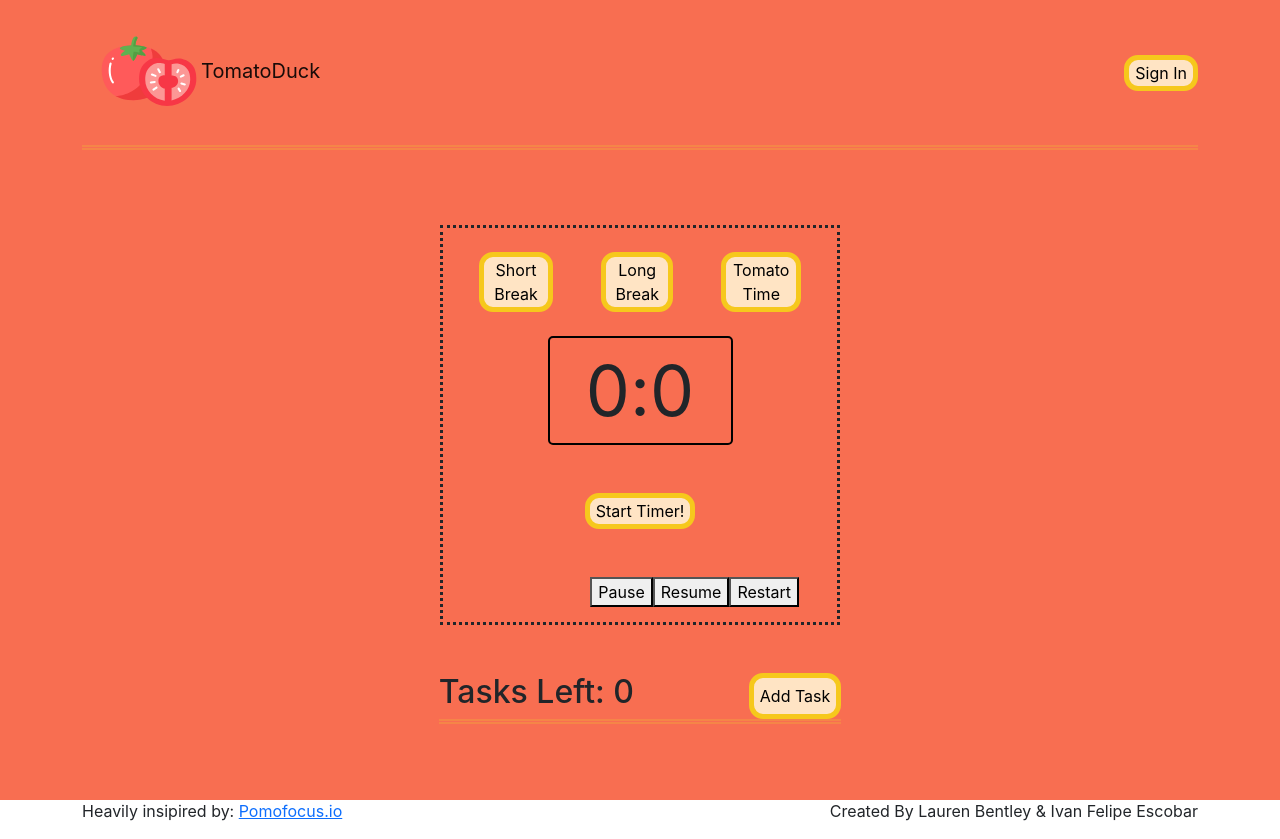
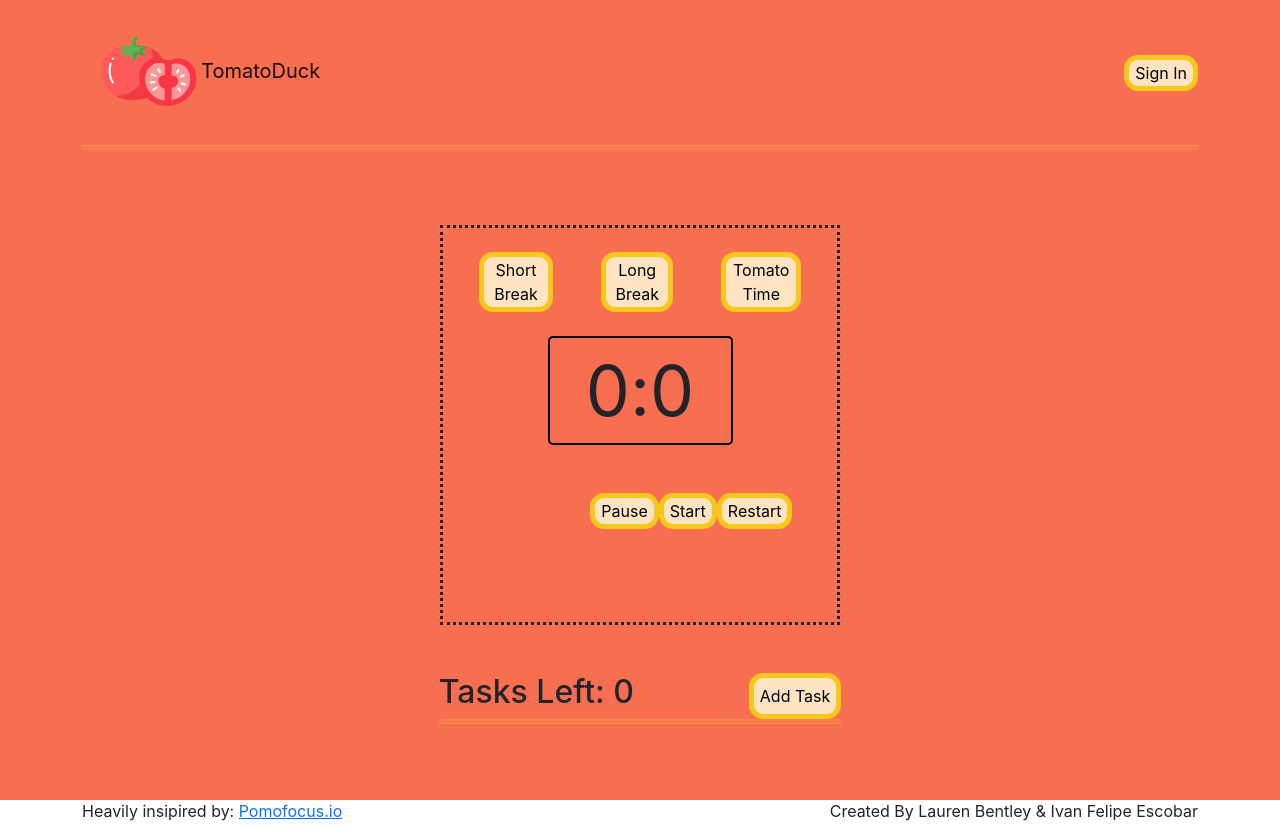
Before and after one commit to indwomt/tomatoduck, a React (Create React App) app in the folder client/: page / in a window 1280 px wide. Built offline with nearby package versions, Linux system fonts and the light colour scheme; the HTML template or start-up script is replaced by a standard one.

Commit message:
timer button adjustment

```diff
--- a/client/src/App.css
+++ b/client/src/App.css
@@ -63,7 +63,8 @@
 .setting-btn,
 .start-btn,
 .login-btn,
-.add-task-btn {
+.add-task-btn,
+.timer-btn {
   border: 5px solid #F6C81C;
 border-radius: 14px;
 background-color: bisque;
--- a/client/src/components/Timer.js
+++ b/client/src/components/Timer.js
@@ -32,43 +32,18 @@ export default function Timer({expiryTimestamp}){
             </div>
             <div class="container start-btn-box d-flex justify-content-center">
 
-            <button onclick={start} class='start-btn my-5'>Start Timer!</button>
 
-        </div><div class='hook-btns container col-4 d-flex justify-content-around'>
 
-       <button onClick={pause}>Pause</button>
-      <button onClick={resume}>Resume</button>
-       <button onClick={() => {
+        </div><div class='hook-btns container col-4 d-flex justify-content-around my-5'>
+       <button class='timer-btn'onClick={pause}>Pause</button>
+      <button class='timer-btn'onClick={resume}>Start</button>
+       <button class='timer-btn'onClick={() => {
         // Restarts to 5 minutes timer
         const time = new Date();
         time.setSeconds(time.getSeconds() + 1800);
         restart(time)
       }}>Restart</button>
             </div>
-
         </div>
-
-
-
-    //     <div style={{textAlign: 'center'}}>
-    //   <h1>react-timer-hook </h1>
-    //   <p>Timer Demo</p>
-    //   <div style={{fontSize: '100px'}}>
-    //     <span>{minutes}</span>:<span>{seconds}</span>
-    //   </div>
-    //   <p>{isRunning ? 'Running' : 'Not running'}</p>
-    //   <button onClick={start}>Start</button>
-    //   <button onClick={pause}>Pause</button>
-    //   <button onClick={resume}>Resume</button>
-    //   <button onClick={() => {
-    //     // Restarts to 5 minutes timer
-    //     const time = new Date();
-    //     time.setSeconds(time.getSeconds() + 1800);
-    //     restart(time)
-    //   }}>Restart</button>
-    // </div>
-
-
-
     )
 }
```
